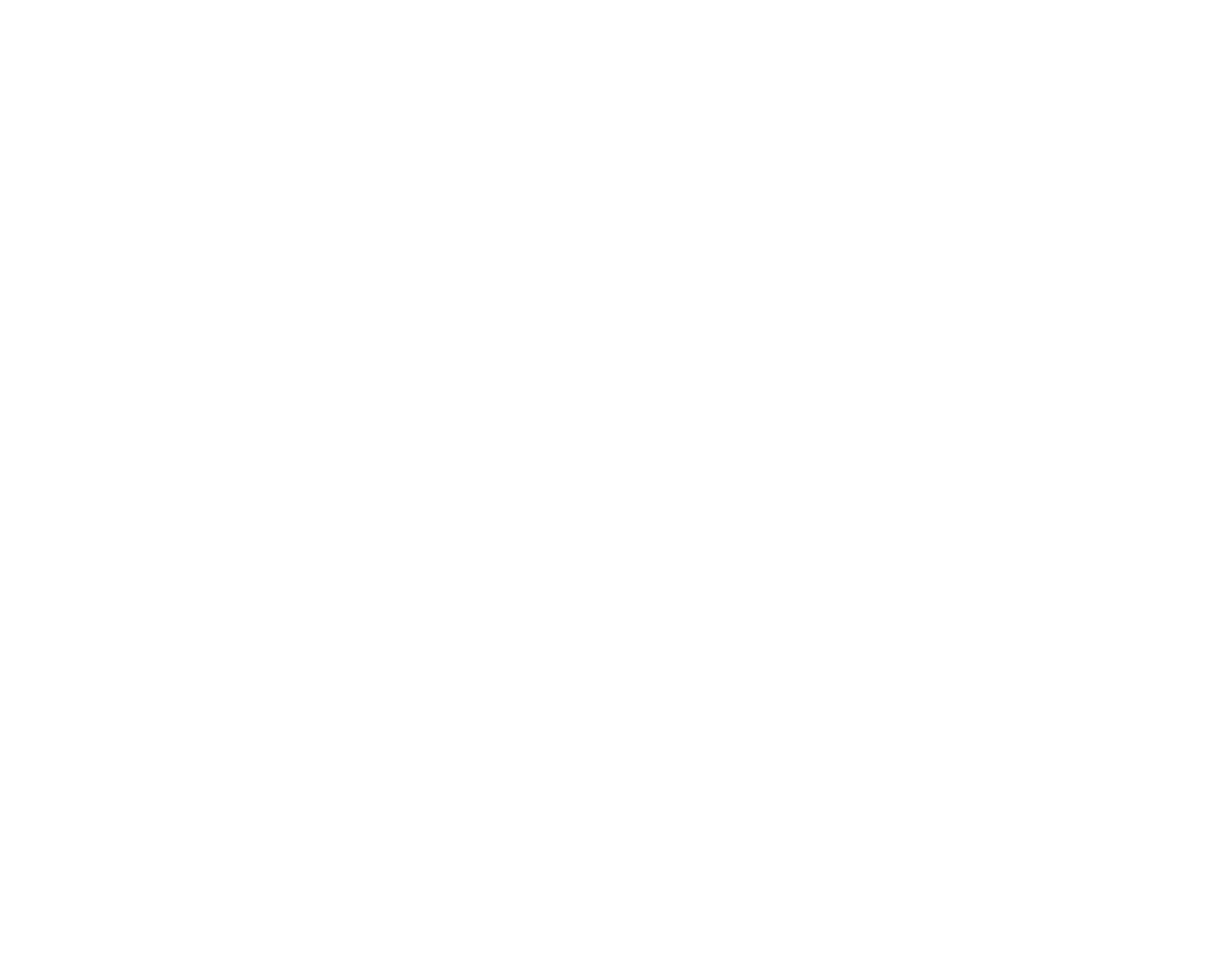
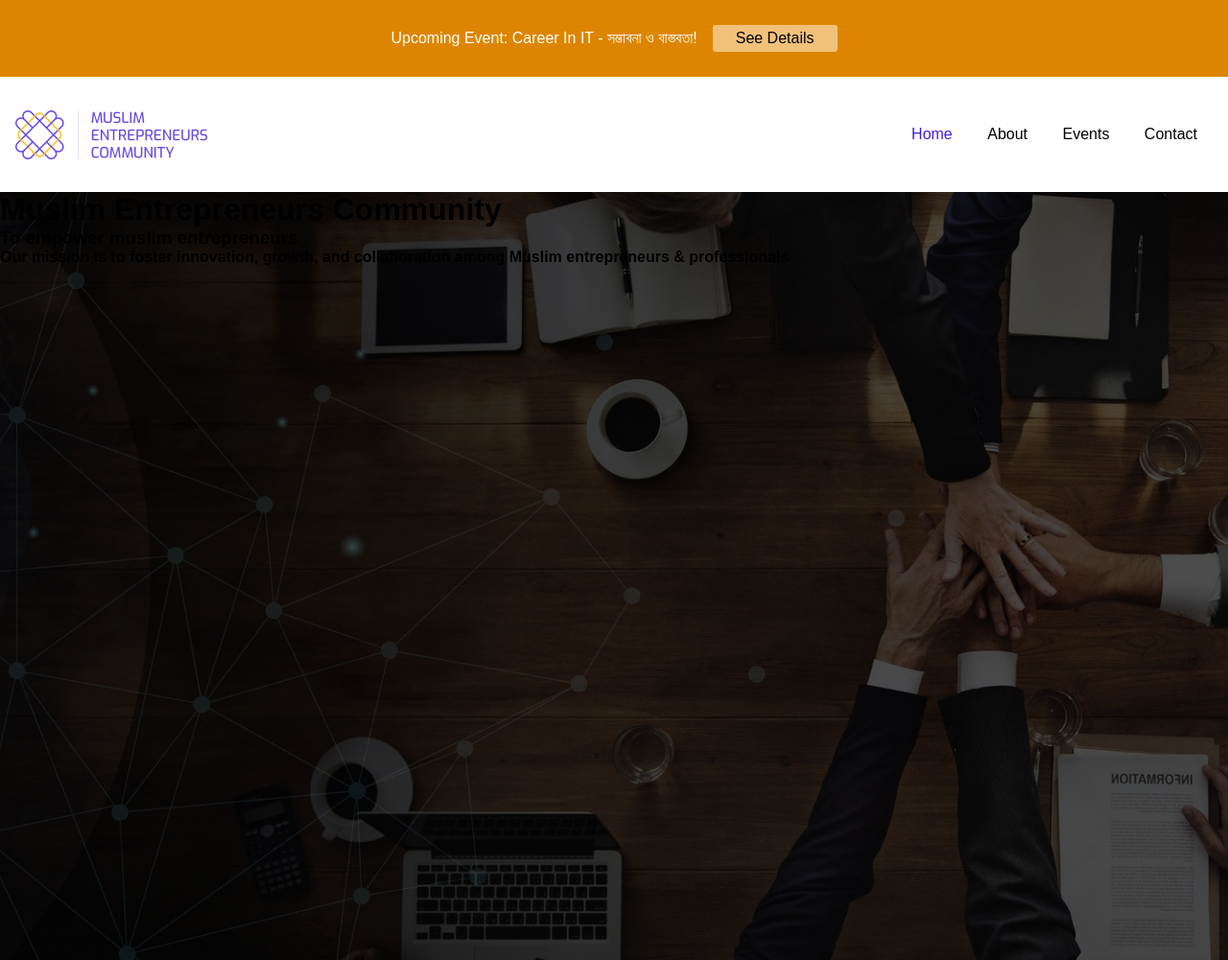
Before and after one commit to nayemislam2124/clone-mec, a plain HTML site: page index.html in a window 1280 px wide. Shown: the whole page at 96% size. Before the commit the page ends 800 px from the top, so only its background shows below. Drawn offline with Linux system fonts and the light colour scheme.

Commit message:
some design added

```diff
--- a/index.html
+++ b/index.html
@@ -5,8 +5,40 @@
     <meta name="viewport" content="width=device-width, initial-scale=1.0">
     <title>Muslim-EC</title>
     <link rel="stylesheet" href="style.css">
+    <!-- font-awesome link -->
+    <script src="https://kit.fontawesome.com/195c64e442.js" crossorigin="anonymous"></script>
 </head>
 <body>
+    <header>
+        <div class="header-first">
+            <h2>Upcoming Event: Career In IT - সম্ভাবনা ও বাস্তবতা!</h2>
+            <button>See Details</button>
+        </div>
+        <nav>
+            <img src="images/logo.png" class="logo">
+            <ul>
+                <li><a href="#" class="active">Home</a></li>
+                <li><a href="#">About</a></li>
+                <li><a href="#">Events</a></li>
+                <li><a href="#">Contact</a></li>
+            </ul>
+            <h1><i class="fa-solid fa-bars-staggered" style="color:#441dde;"></i></h1>
+        </nav>
+        <div class="header-banner">
+            <h1>Muslim Entrepreneurs Community</h1>
+            <h3>
+                To empower muslim entrepreneurs
+                </h3>
+                <h4>
+                    Our mission is to foster innovation, growth, and collaboration among Muslim entrepreneurs & professionals
+                    </h4>
+        </div>
+    </header>
+    <main>
 
+    </main>
+    <footer>
+
+    </footer>
 </body>
 </html>
--- a/style.css
+++ b/style.css
@@ -0,0 +1,105 @@
+*{
+    margin:0;
+    padding:0;
+    box-sizing:border-box;
+    list-style:none;
+    text-decoration:none;
+    font-family:arial;
+}
+/* header first start  */
+.header-first{
+    display:flex;
+    justify-content:center;
+    align-items:center;
+    gap:1rem;
+    width:100%;
+    height:10vh;
+    background-color:#dd8500;
+}
+.header-first h2{
+    font-weight:400;
+    color:white;
+    font-size:1rem;
+}
+.header-first button{
+    border:none;
+    background-color:#f2c179;
+    color:black;
+    padding:0.3rem 1.5rem;
+    font-size:1rem;
+    border-radius:.2rem;
+}
+/* header first end  */
+/* nav start  */
+nav{
+    width:100%;
+    height:15vh;
+    background-color:rgb(255, 255, 255);
+    display:flex;
+    justify-content:space-between;
+    align-items:center;
+}
+nav ul li{
+    display:inline-block;
+    margin-right:2rem;
+}
+nav ul li a{
+    color:rgb(0, 0, 0);
+    transition:all 0.4s ease;
+}
+nav ul li a:hover,.active{
+    color:#441dde;
+}
+.logo{
+    margin-left:1rem;
+}
+nav h1{
+    position:absolute;
+    right:0;
+    display:none;
+}
+/* nav end */
+/* header banner start  */
+.header-banner{
+    width:100%;
+    height:100vh;
+    background-image:linear-gradient(rgba(0,0,0,0.70),rgba(0,0,0,0.70)),url(images/background.jpg);
+    background-repeat:no-repeat;
+    background-position:center;
+    background-size:cover;
+}
+/* header banner end */
+/* responsive tablet approach start  */
+@media screen and (min-width: 576px) and (max-width: 992px){
+    .header-first{
+        height:auto;
+        padding:1rem;
+        text-align:center;
+        flex-direction:column;
+    }
+
+}
+/* responsive tablet approach end */
+/* responsive mobile approach start  */
+@media screen and (max-width: 576px) {
+    .header-first{
+        height:auto;
+        padding:1rem;
+        text-align:center;
+        flex-direction:column;
+    }
+    .logo{
+        width:8rem;
+    }
+    nav ul li{
+        display:none;
+        position:relative;
+        top:6rem;
+        right:6rem;
+    }
+    nav h1{
+        display:block;
+        margin-right:2rem;
+    }
+}
+/* responsive mobile approach end */
```
Also changed, not shown: images/background.jpg (added), images/group-1.png (added), images/group-2.png (added), images/group-3.png (added), images/group-4.png (added), images/group-5.png (added), images/logo.png (added), images/pic1.jpeg (added), images/pic2.jpeg (added), images/pic3.png (added), images/pic4.jpg (added).
